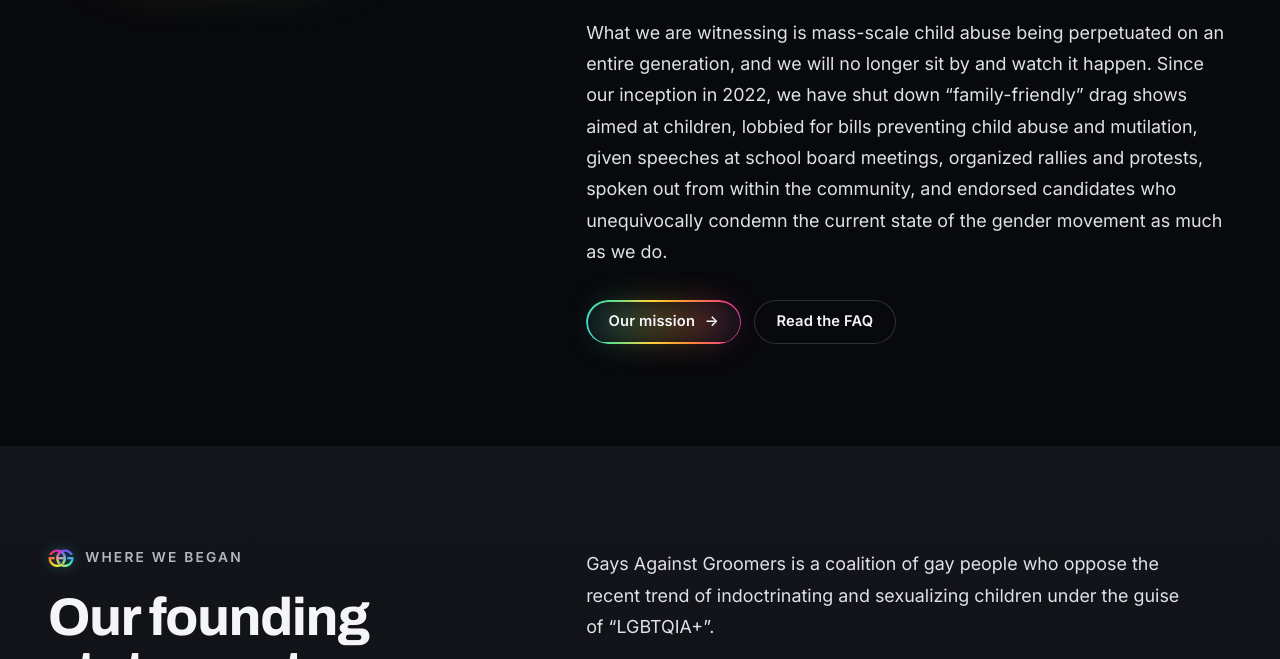
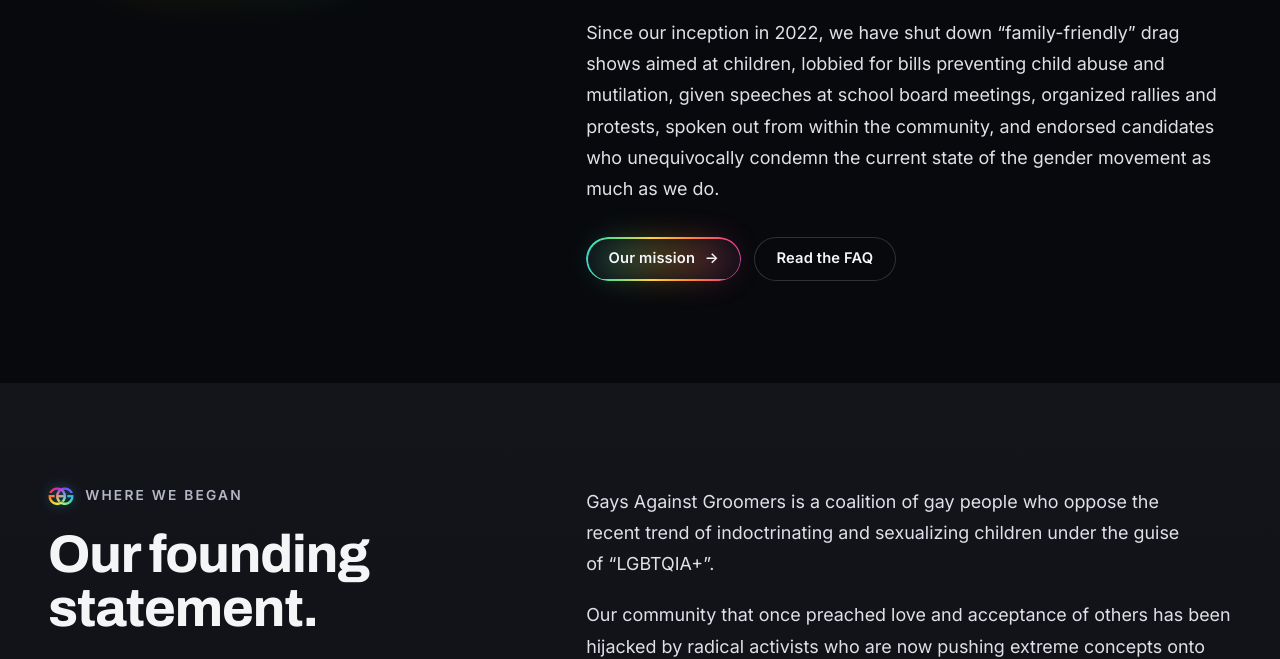
Before and after one commit to jmichell85/jmichell85.github.io, a plain HTML site: page about/index.html in a window 1280 px wide. Shown: the part 893-1552 px from the top of the page. Drawn offline with Linux system fonts and the light colour scheme.

Commit message:
Our story: remove sentence repeated in the founding statement
Co-Authored-By: Claude Fable 5.2 <noreply@anthropic.com>

```diff
--- a/about/index.html
+++ b/about/index.html
@@ -69,7 +69,7 @@
   <div class="wrap split">
     <div>
       <div class="about-logo" data-reveal><div class="logo-anim"><img src="/assets/img/logo-mark.png" width="760" height="583" alt="Gays Against Groomers logo"><span class="logo-sheen" aria-hidden="true"></span></div></div></div>
-    <div class="prose measure"><p class="eyebrow" data-reveal>Our story</p><p data-reveal>We are an independent, globally recognized advocacy movement of gays, lesbians, and others in the community who oppose the sexualization, indoctrination, and mutilation of children under the guise of radical “LGBTQIA+” activism. We are moms and dads, couples, siblings, husbands and wives, families and friends, typical gay American men and women who live our lives just like everyone else. Our mission is twofold: to end the war on children being carried out in our name, and to reclaim the community we once called our own, which at this point has become unrecognizable.</p><p data-reveal>What we are witnessing is mass-scale child abuse being perpetuated on an entire generation, and we will no longer sit by and watch it happen. Since our inception in 2022, we have shut down “family-friendly” drag shows aimed at children, lobbied for bills preventing child abuse and mutilation, given speeches at school board meetings, organized rallies and protests, spoken out from within the community, and endorsed candidates who unequivocally condemn the current state of the gender movement as much as we do.</p><div class="btn-row"><a class="btn btn--primary" href="/mission/">Our mission <span class="arr" aria-hidden="true">→</span></a><a class="btn btn--ghost" href="/faq/">Read the FAQ</a></div></div>
+    <div class="prose measure"><p class="eyebrow" data-reveal>Our story</p><p data-reveal>We are an independent, globally recognized advocacy movement of gays, lesbians, and others in the community who oppose the sexualization, indoctrination, and mutilation of children under the guise of radical “LGBTQIA+” activism. We are moms and dads, couples, siblings, husbands and wives, families and friends, typical gay American men and women who live our lives just like everyone else. Our mission is twofold: to end the war on children being carried out in our name, and to reclaim the community we once called our own, which at this point has become unrecognizable.</p><p data-reveal>Since our inception in 2022, we have shut down “family-friendly” drag shows aimed at children, lobbied for bills preventing child abuse and mutilation, given speeches at school board meetings, organized rallies and protests, spoken out from within the community, and endorsed candidates who unequivocally condemn the current state of the gender movement as much as we do.</p><div class="btn-row"><a class="btn btn--primary" href="/mission/">Our mission <span class="arr" aria-hidden="true">→</span></a><a class="btn btn--ghost" href="/faq/">Read the FAQ</a></div></div>
   </div>
 </section>
 <section class="section section--raised" id="founding-statement">
```
